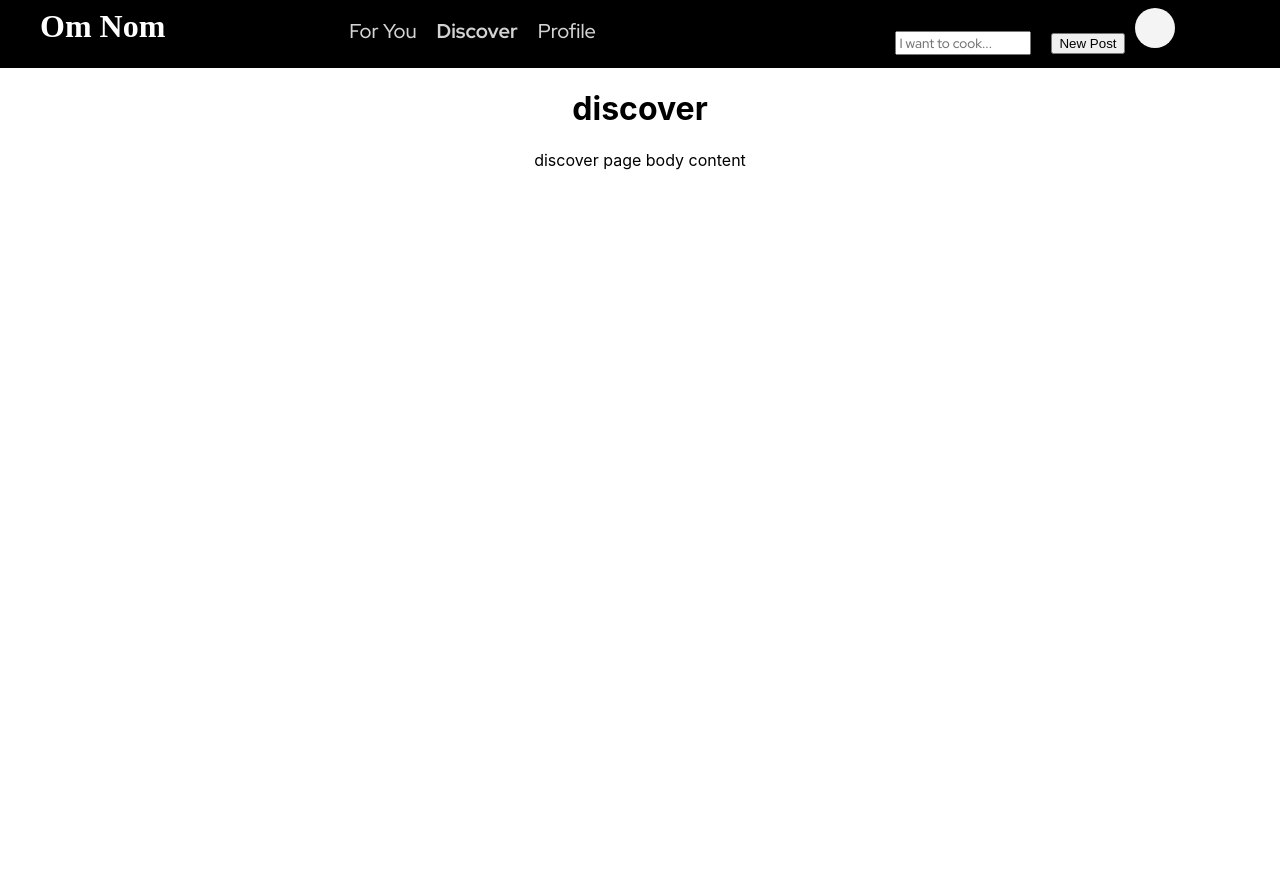
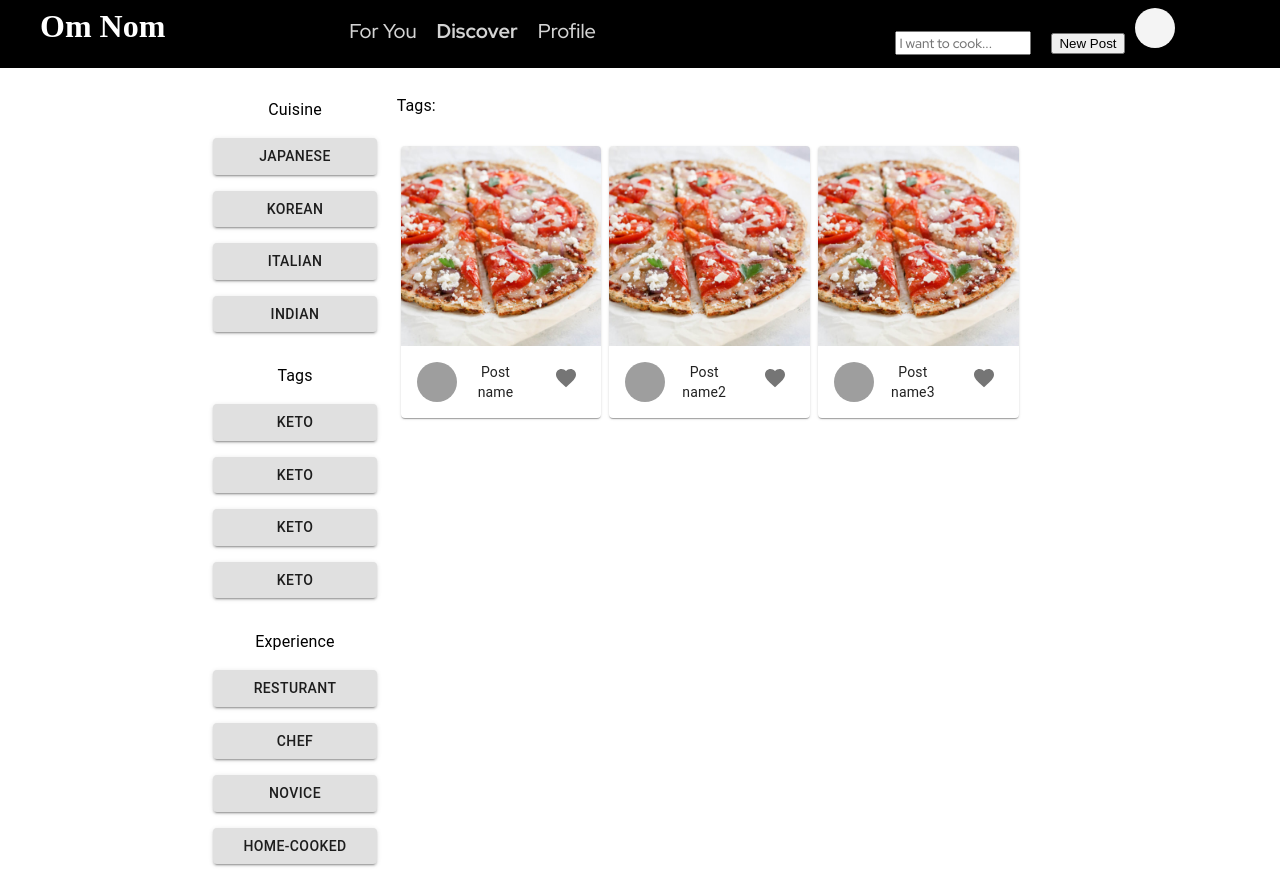
Before and after one commit to george-xiao/Om-Nom, a React (Create React App) app in the folder frontend/Om-Nom/: page /discover in a window 1280 px wide. Before the commit the page ends 800 px from the top, so only its background shows below. Built offline with nearby package versions, Linux system fonts and the light colour scheme; grey boxes are pictures that could not be loaded; a web font is replaced by a local one.

Commit message:
discover update

```diff
--- a/frontend/Om-Nom/src/App.js
+++ b/frontend/Om-Nom/src/App.js
@@ -21,7 +21,7 @@ class App extends React.Component {
     return (
       <div className="App">
         <BrowserRouter>
-        <div>
+        <div >
           <Grid direction="column">
           <Grid item>
             <Navigation />
--- a/frontend/Om-Nom/src/Discover.js
+++ b/frontend/Om-Nom/src/Discover.js
@@ -1,5 +1,10 @@
 import React from 'react';
+import DiscoverCards from './DiscoverCards'
+import Grid from '@material-ui/core/Grid';
+import Button from '@material-ui/core/Button';
 
+import DisContent from "./ForYouContent";
+import { Typography } from '@material-ui/core';
 
 /*
     0. If there is a search, it is checked and directed to the Discover Page
@@ -10,20 +15,112 @@ import React from 'react';
     3. Infinite Posts until end of time
 */
 
+
 class Discover extends React.Component {
     constructor() {
       super();
       this.state = {
-        loading: false
+        loading: false,
+        keys: []
       };
     }
 
+
+    tagSelect = tagVal => {
+        if (!this.state.keys.includes(tagVal)){
+            this.setState({ keys: this.state.keys.concat(tagVal)});
+            //Call BE with new keys
+        }
+    }
+
+    tagUnselect = tagVal => {
+        for (var i = 0; i < this.state.keys.length; i++){
+            console.log(this.state.keys[i]);
+            console.log(tagVal);
+            if (this.state.keys[i] == tagVal){
+                this.state.keys.splice(i,1);
+                this.setState({ keys:this.state.keys });
+                //Call BE with new keys
+            }
+        }
+    }
+
+
     render(){
+
+        const cusine = ["Japanese", "Korean", "Italian", "Indian", "Chinese", "American"];
+        const tags = ["Keto", "Keto", "Keto", "Keto","Keto", "Keto"];
+        const exp = ["resturant", "chef", "novice","home-cooked", "beginner"];
+
+        const getDiscover = discoverPost => {
+            return (
+                <Grid item xs={12} sm={6} md={4}>
+                    <DiscoverCards {...discoverPost}/>
+                </Grid>
+            );
+        };
+
+
+        const getTags = tagInput => {
+            return (
+                <Grid item>
+                    <Button
+                        fullWidth="true"
+                        variant="contained"
+                        onClick={() => this.tagSelect(tagInput)}>{tagInput}</Button>
+                </Grid>
+            );
+        };
+
+        const disTags = tagInput => {
+            return (
+                <Grid item xs="3" >
+                    <Button
+                        fullWidth="true"
+                        variant="contained"
+                        color="primary"
+                        onClick={() => this.tagUnselect(tagInput)}>{tagInput}</Button>
+                </Grid>
+            );
+        };
+
+
+
+
         return (
-            <div>
-               <h1>discover</h1>
-                <p>discover page body content</p>
-            </div>
+            <div style={{marginTop: "30px"}}>
+            <Grid container spacing={3} >
+                <Grid item container spacing={4} xs="3" direction="column">
+                    <Grid item container spacing={2} direction="column">
+                        <Grid item>
+                        <Typography>Cuisine</Typography>
+                        </Grid>
+                        {cusine.map(tagInput => getTags(tagInput)).slice(0,4)}
+                    </Grid>
+                    <Grid item container spacing={2} direction="column">
+                        <Grid item>
+                        <Typography>Tags</Typography>
+                        </Grid>
+                        {tags.map(tagInput => getTags(tagInput)).slice(0,4)}
+                    </Grid>
+                    <Grid item container spacing={2} direction="column">
+                        <Grid item>
+                        <Typography>Experience</Typography>
+                        </Grid>
+                        {exp.map(tagInput => getTags(tagInput)).slice(0,4)}
+                    </Grid>
+                </Grid>
+                <Grid item container spacing={2} xs="9" direction="column">
+                    <Grid item container spacing={1}>
+                        <Typography paragraph>Tags:</Typography>
+                        {this.state.keys.map(tagInput => disTags(tagInput))}
+                    </Grid>
+                    <Grid item container spacing={1}>
+                        {DisContent.map(discoverPost => getDiscover(discoverPost))}
+                    </Grid>
+                </Grid>
+            </Grid>
+        </div>
          );
     }
 
--- /dev/null
+++ b/frontend/Om-Nom/src/DiscoverCards.js
@@ -0,0 +1,32 @@
+import React from 'react';
+import { makeStyles } from "@material-ui/core/styles";
+import { Avatar, Card, CardHeader, CardContent, CardActions, CardMedia, IconButton, Typography } from "@material-ui/core";
+import FavoriteIcon from '@material-ui/icons/Favorite';
+import Grid from '@material-ui/core/Grid';
+
+const DiscoverCards  = props => {
+    const { avatarUrl, title, imageUrl } = props;
+    return(
+    <Card>
+      <CardMedia style={{height: "200px"}} image={imageUrl} title="Cauliflower Pizza"/>
+        <Grid container>
+            <Grid item xs={8}>
+                <CardHeader
+                avatar={<Avatar src={avatarUrl} />}
+                title={title}/>
+            </Grid>
+            <Grid item xs={4}>
+                <CardActions disableSpacing>
+                    <IconButton aria-label="add to favorites">
+                    <FavoriteIcon />
+                    </IconButton>
+                </CardActions>
+            </Grid>
+        </Grid>
+
+    </Card>
+    );
+
+}
+
+export default DiscoverCards;
--- a/frontend/Om-Nom/src/LoadPosts.js
+++ b/frontend/Om-Nom/src/LoadPosts.js
@@ -5,7 +5,8 @@ import axios from 'axios'
 // Infinite scroll
 
 function loadPosts([query], pageNum){
-    /*const [loading, setLoading] = useState(true)
+    /*
+    const [loading, setLoading] = useState(true)
     const [error, setError] = useState(false)
     const [posts, setPosts] = useState([])
     const [hasMore, setHasMore] = useState(false)
```
